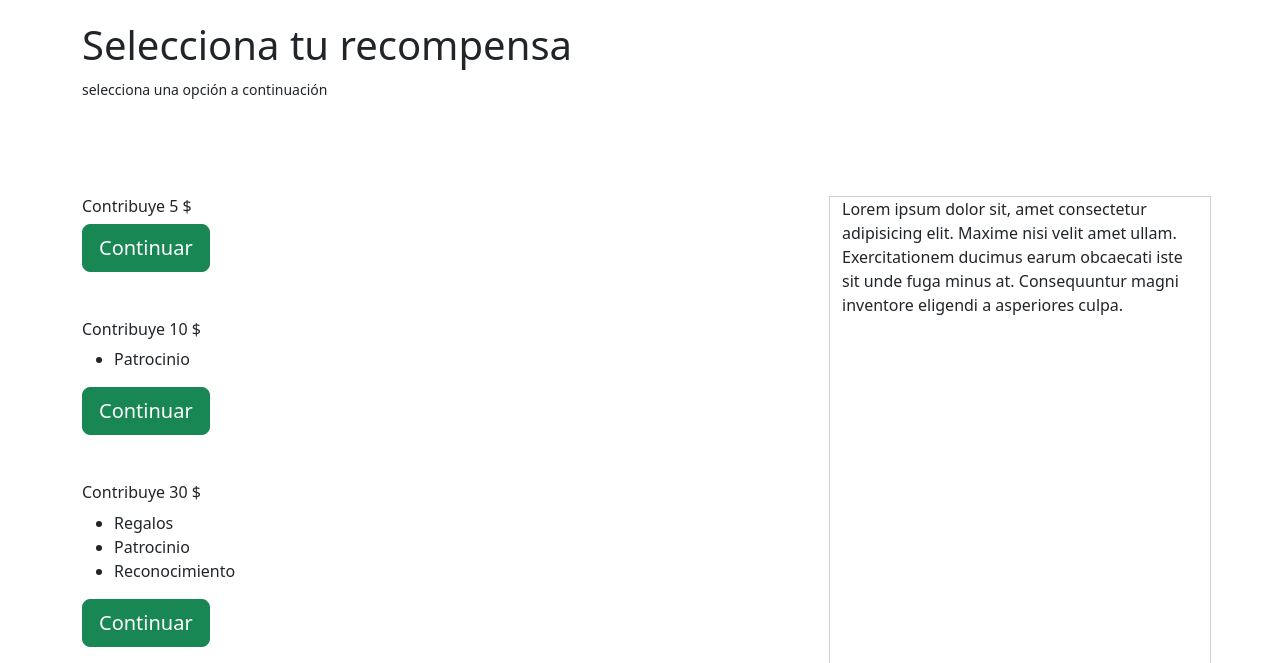
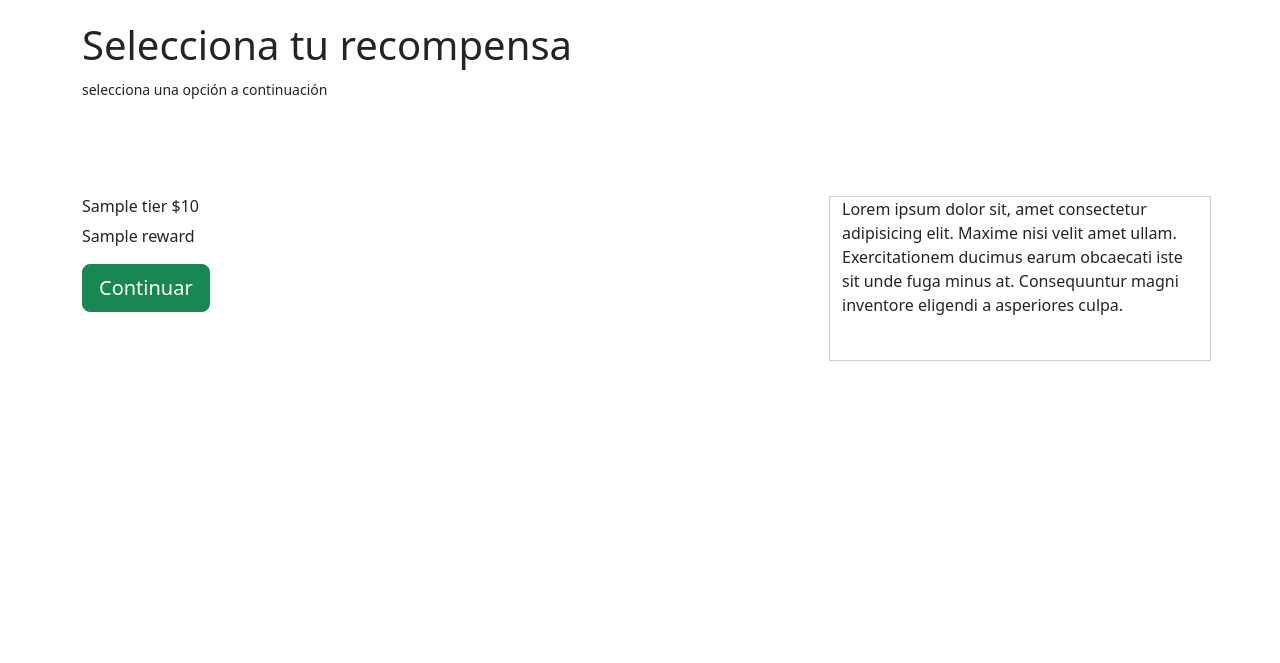
Before and after one commit to SrCthulhu/kickstarter, a Flask app: template templates/patrocinar.html in a window 1280 px wide. Shown: the part 289-952 px from the top of the page. After the commit the page ends 650 px from the top, so only its background shows below. Run offline with Flask 2, Linux system fonts and the light colour scheme; the template is opened without the code that fills it: most values are stand-ins (such as "Sample title", 1, 10 or a date in 2020).

Commit message:
tiers dinámicos

```diff
--- a/templates/patrocinar.html
+++ b/templates/patrocinar.html
@@ -48,35 +48,17 @@
                     </div>
                 </div>
                 <div class="col-8">
+                    {% for t in proyectos['tiers'] %}
+                    <!--t porque no estamos accediendo a proyectos, sino al campo "tiers" de la base de datos-->
                     <div class="row pb-5">
                         <div class="col">
-                            <h6>Contribuye 5 $</h6>
-                            <a href="/checkout/{{proyectos['_id']}}/5" type="button"
+                            <h6>{{t['name']}} ${{t['amount']}}</h6>
+                            <p>{{t['reward']}}</p>
+                            <a href="/checkout/{{proyectos['_id']}}/{{t['amount']}}" type="button"
                                 class="btn btn-success btn-lg">Continuar</a>
                         </div>
                     </div>
-                    <div class="row pb-5">
-                        <div class="col">
-                            <h6>Contribuye 10 $</h6>
-                            <ul>
-                                <li>Patrocinio</li>
-                            </ul>
-                            <a href="/checkout/{{proyectos['_id']}}/10" type="button"
-                                class="btn btn-success btn-lg">Continuar</a>
-                        </div>
-                    </div>
-                    <div class="row mb-3">
-                        <div class="col">
-                            <h6>Contribuye 30 $</h6>
-                            <ul>
-                                <li>Regalos</li>
-                                <li>Patrocinio</li>
-                                <li>Reconocimiento</li>
-                            </ul>
-                            <a href="/checkout/{{proyectos['_id']}}/30" type="button"
-                                class="btn btn-success btn-lg">Continuar</a>
-                        </div>
-                    </div>
+                    {% endfor %}
                 </div>
                 <div class="col-4 cuadrados">
                     <p>Lorem ipsum dolor sit, amet consectetur adipisicing elit. Maxime nisi velit amet ullam.
```
